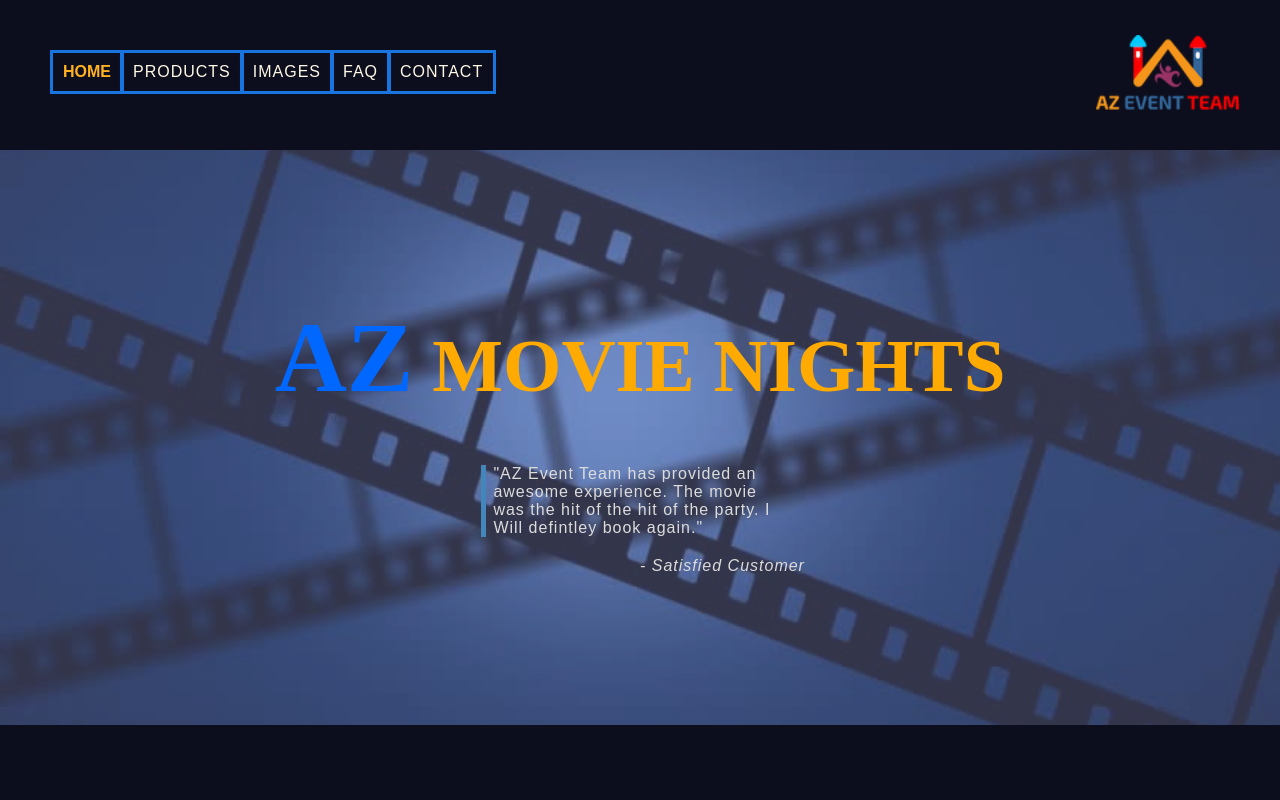
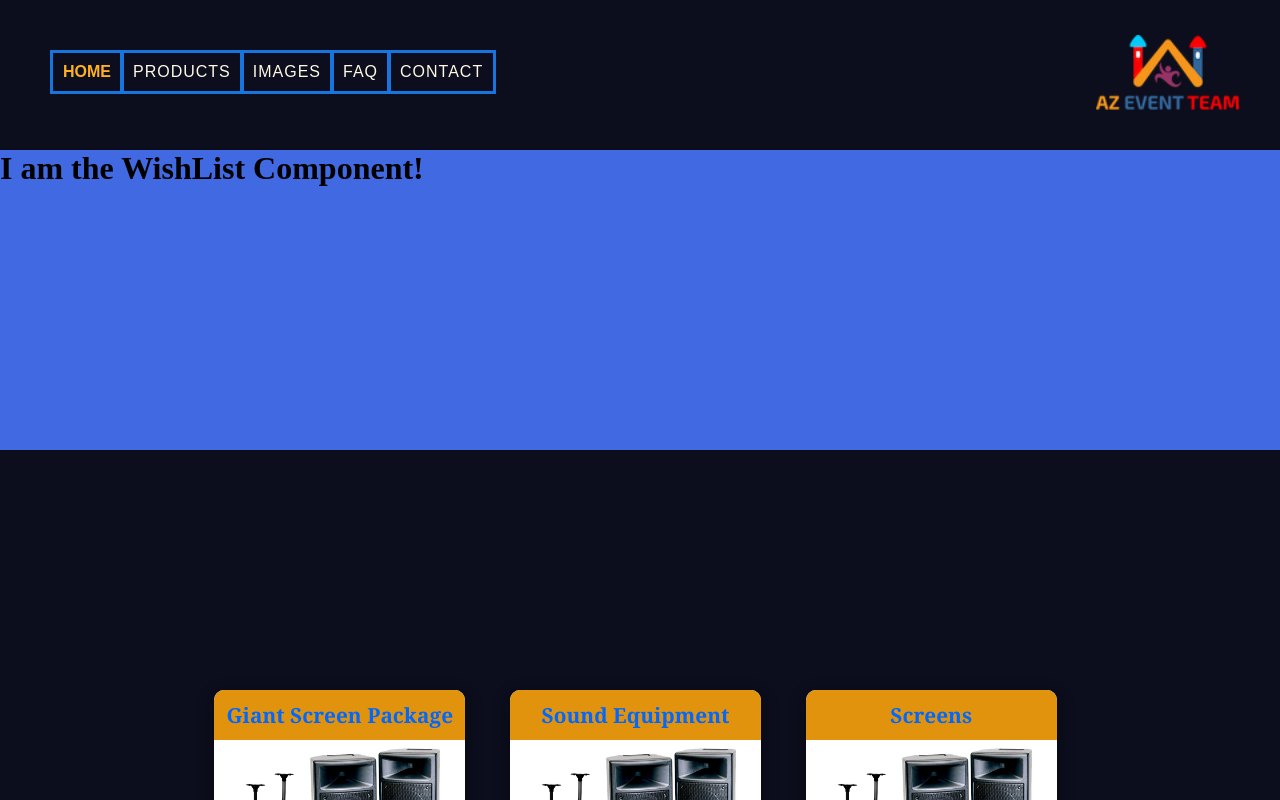
Before and after one commit to ratta2ii/az-movie-nights, a React app: page / in a window 1280 px wide. Built offline with nearby package versions, Linux system fonts and the light colour scheme.

Commit message:
Move state higher in the component tree to reduce the number of stateful components

```diff
--- a/src/components/App.jsx
+++ b/src/components/App.jsx
@@ -2,7 +2,7 @@
 import { Switch, Route, withRouter } from 'react-router-dom';
 import { connect } from 'react-redux';
 import PropTypes from 'prop-types';
-import Error404 from './Error404';
+import Error404 from './Error404/Error404';
 import Home from './Home';
 import ProductDetails from './ProductDetails/ProductDetails';
 import Navbar from './Navbar/Navbar';
@@ -14,26 +14,36 @@
 
 
 
-function App() {
+class App extends React.Component {
+
+
+  render() {
 
 
     return (
       <div style={background}>
         <Navbar />
         <Switch>
-        <Route exact path='/' render={() => <Home />} />
+          <Route exact path='/' render={() => <Home
+            productList={this.props.masterProductList} />} />
 
-        <Route path='/productdetails' render={() => <ProductDetails />} />
+          <Route path='/productdetails' render={() => <ProductDetails
+            productList={this.props.masterProductList}
+            selectedProduct={this.props.selectedProduct} />} />
 
           {/* <Route path='/productlist' render={() => <ProductList
-          listOfTickets={this.props.masterTicketList} />} /> */}
+          listOfProducts={this.props.masterProductList} />} /> */}
 
           <Route component={Error404} />
         </Switch>
         <style global jsx>{` `}</style>
       </div>
     );
+
   }
+
+}
+
 
 
 App.propTypes = {
@@ -43,7 +53,8 @@
 
 const mapStateToProps = state => {
   return {
-    masterProductList: state.masterProductList
+    masterProductList: state.masterProductList,
+    selectedProduct: state.selectedProduct
   };
 };
 
@@ -52,6 +63,70 @@
 
 
 
+
+
+
+
+
+
+
+
+
+
+
+
+
+// import React from 'react';
+// import { Switch, Route, withRouter } from 'react-router-dom';
+// import { connect } from 'react-redux';
+// import PropTypes from 'prop-types';
+// import Error404 from './Error404';
+// import Home from './Home';
+// import ProductDetails from './ProductDetails/ProductDetails';
+// import Navbar from './Navbar/Navbar';
+// import bgImage from '../assets/images/bg11.jpg';
+// // import AllProducts from './AllProducts';
+// // import c from './../constants';
+// // import Moment from 'moment';
+// // import { v4 } from 'uuid';
+
+
+
+// function App() {
+
+
+//   return (
+//     <div style={background}>
+//       <Navbar />
+//       <Switch>
+//         <Route exact path='/' render={() => <Home />} />
+
+//         <Route path='/productdetails' render={() => <ProductDetails />} />
+
+//         {/* <Route path='/productlist' render={() => <ProductList
+//           listOfProducts={this.props.masterProductList} />} /> */}
+
+//         <Route component={Error404} />
+//       </Switch>
+//       <style global jsx>{` `}</style>
+//     </div>
+//   );
+// }
+
+
+// App.propTypes = {
+//   masterProductList: PropTypes.array
+// };
+
+
+// const mapStateToProps = state => {
+//   return {
+//     masterProductList: state.masterProductList
+//   };
+// };
+
+
+// export default withRouter(connect(mapStateToProps)(App));
 
 
 /* ------------------ CSS Styling Below ------------------ */
--- a/src/components/Error404.jsx
+++ /dev/null
@@ -1,19 +0,0 @@
-import React from 'react';
-import PropTypes from 'prop-types';
-import { Link } from 'react-router-dom';
-
-function Error404(props) {
-
-  return (
-    <div>
-      <h2>The page {props.location.pathname} does not exist!</h2>
-      <h3>Would you like to return <Link to="/">home</Link> instead?</h3>
-    </div>
-  );
-}
-
-Error404.propTypes = {
-  location: PropTypes.object
-};
-
-export default Error404;
--- a/src/components/Home.jsx
+++ b/src/components/Home.jsx
@@ -1,22 +1,32 @@
 import React from 'react';
+import PropTypes from 'prop-types';
 import Screens from './Screens/Screens';
 import Header from './Header/Header';
 import ProductList from './ProductList/ProductList';
 import AboutUs from './AboutUs/AboutUs';
+import WishList from'./WishList/WishList';
 import Footer from'./Footer/Footer';
 
 
-function Home() {
+function Home(props) {
+
+  console.log("I am the props in the Home Component");
+  console.log(props);
 
   return (
     <div>
-      <Header />
+      <WishList />
+      {/* <Header />
       <AboutUs />
-      <Screens />
-      <ProductList />
+      <Screens />  */}
+      <ProductList productList={props.productList} />
       <style jsx>{` `}</style>
     </div>
   );
 }
 
+Home.propTypes = {
+  productList: PropTypes.array
+};
+
 export default Home;
--- a/src/components/ProductList/ProductList.jsx
+++ b/src/components/ProductList/ProductList.jsx
@@ -1,21 +1,23 @@
 import React from 'react';
+import PropTypes from 'prop-types';
 import styles from './ProductList.css';
 import SingleProduct from './../SingleProduct/SingleProduct';
-import c from './../../constants';
+// import c from './../../constants';
 
 
-function ProductList() {
+function ProductList(props) {
 
   return (
     <div id={styles.productListComponent}>
       <div className={styles.background}>
         <ul>
-          {c.masterProductList.map((product) =>
+          {props.productList.map((product) =>
             <SingleProduct
+              SingleProduct
               title={product.title}
               productId={product.productId}
               id={product.id}
-              key={product.id} />
+              key={product.key} />
           )}
         </ul>
       </div>
@@ -25,4 +27,58 @@
   );
 }
 
+ProductList.proptypes = {
+  productList: PropTypes.array
+};
+
 export default ProductList;
+
+
+
+// SingleProduct
+// title={product.title}
+// productId={product.productId}
+// id={product.id}
+// key={product.id}
+
+
+
+
+
+
+
+
+
+
+
+
+
+// import React from 'react';
+// import PropTypes from 'prop-types';
+// import styles from './ProductList.css';
+// import SingleProduct from './../SingleProduct/SingleProduct';
+// import c from './../../constants';
+
+
+// function ProductList() {
+
+//   return (
+//     <div id={styles.productListComponent}>
+//       <div className={styles.background}>
+//         <ul>
+//           {c.masterProductList.map((product) =>
+//             <SingleProduct
+//               title={product.title}
+//               productId={product.productId}
+//               id={product.id}
+//               key={product.id} />
+//           )}
+//         </ul>
+//       </div>
+
+//     </div>
+
+//   );
+// }
+
+// export default ProductList;
--- a/src/components/WishList/WishList.css
+++ b/src/components/WishList/WishList.css
@@ -1,4 +1,4 @@
 #wishListComponent {
-  height: 800px;
+  height: 300px;
   background-color: royalblue;
 }
```
Also changed, not shown: src/components/ProductDetails/ProductDetails.jsx (+80 -4 lines). Lines whose indentation alone changed are shown as unchanged.
